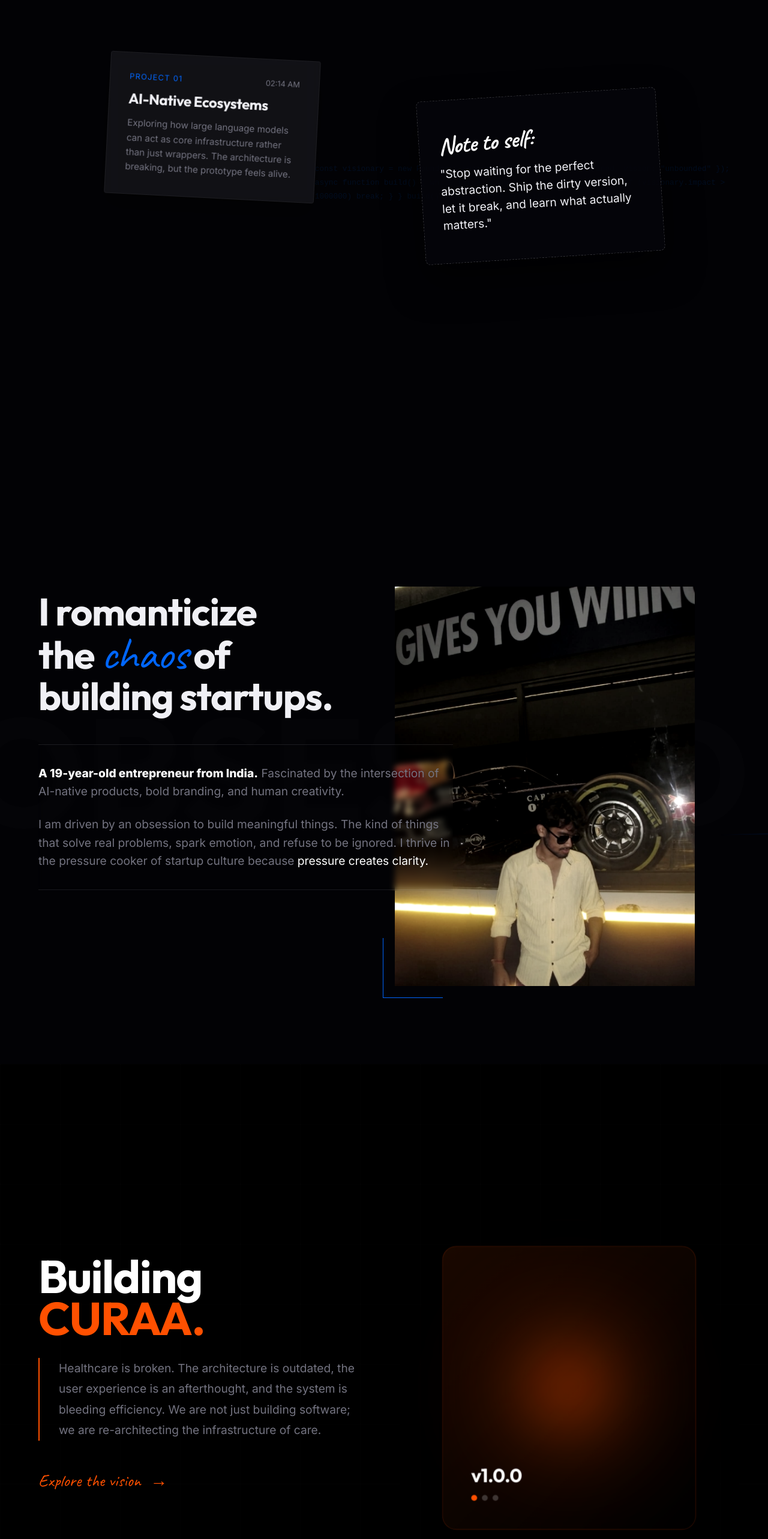
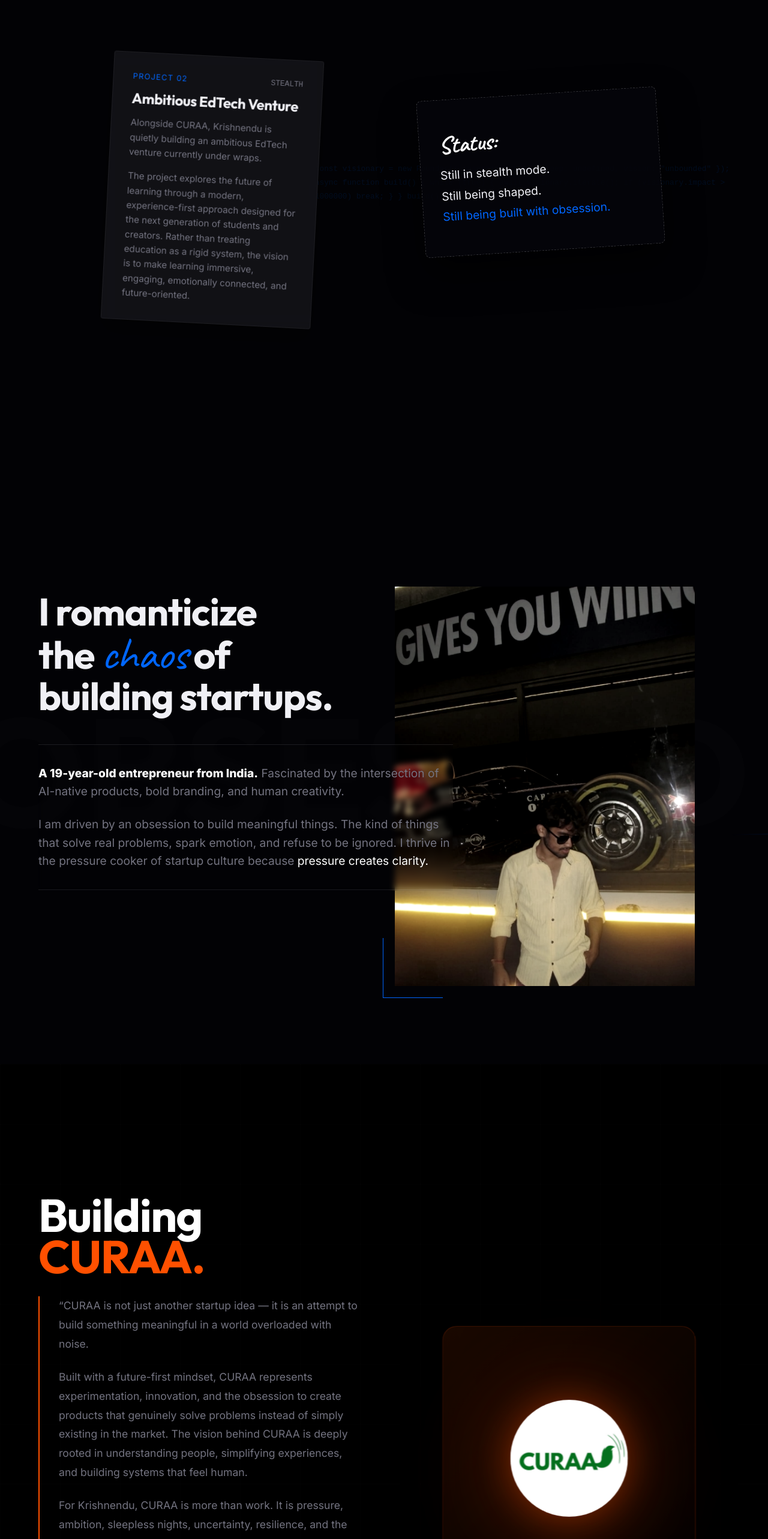
Before and after one commit to Krsh-hub/MeKrish, a React (Vite) app: page / in a window 1280 px wide. Shown: the part 1080-3646 px from the top of the page at 60% size. Built offline with nearby package versions, Linux system fonts and the light colour scheme.

Commit message:
Added curaa assets

```diff
--- a/src/components/CuraaVision.jsx
+++ b/src/components/CuraaVision.jsx
@@ -1,5 +1,6 @@
 import React, { useRef } from 'react';
 import { motion, useScroll, useTransform } from 'framer-motion';
+import curaaLogo from '../assets/curaa.jpeg';
 
 const CuraaVision = () => {
   const containerRef = useRef(null);
@@ -48,10 +49,26 @@
           <div style={{
             paddingLeft: '2rem',
             borderLeft: '2px solid var(--curaa-accent)',
-            marginBottom: '3rem'
+            marginBottom: '3rem',
+            display: 'flex',
+            flexDirection: 'column',
+            gap: '1.5rem'
           }}>
-            <p style={{ fontSize: '1.2rem', color: 'var(--text-muted)', lineHeight: '1.8' }}>
-              Healthcare is broken. The architecture is outdated, the user experience is an afterthought, and the system is bleeding efficiency. We are not just building software; we are re-architecting the infrastructure of care.
+            <p style={{ fontSize: '1.1rem', color: 'var(--text-muted)', lineHeight: '1.8' }}>
+              “CURAA is not just another startup idea — it is an attempt to build something meaningful in a world overloaded with noise.
+            </p>
+            <p style={{ fontSize: '1.1rem', color: 'var(--text-muted)', lineHeight: '1.8' }}>
+              Built with a future-first mindset, CURAA represents experimentation, innovation, and the obsession to create products that genuinely solve problems instead of simply existing in the market. The vision behind CURAA is deeply rooted in understanding people, simplifying experiences, and building systems that feel human.
+            </p>
+            <p style={{ fontSize: '1.1rem', color: 'var(--text-muted)', lineHeight: '1.8' }}>
+              For Krishnendu, CURAA is more than work. It is pressure, ambition, sleepless nights, uncertainty, resilience, and the excitement of building something from zero.
+            </p>
+            <p style={{ fontSize: '1.2rem', color: '#fff', lineHeight: '1.8', fontStyle: 'italic', fontWeight: '500' }}>
+              Every decision around CURAA is driven by one question:<br/>
+              ‘Can this create real impact?’
+            </p>
+            <p style={{ fontSize: '1.1rem', color: 'var(--text-muted)', lineHeight: '1.8' }}>
+              The journey is still unfolding.”
             </p>
           </div>
 
@@ -87,16 +104,36 @@
               scale: scaleImage,
               display: 'flex',
               flexDirection: 'column',
-              justifyContent: 'flex-end',
+              justifyContent: 'center',
+              alignItems: 'center',
               padding: '3rem',
-              boxShadow: '0 30px 60px rgba(0,0,0,0.8)'
+              boxShadow: '0 30px 60px rgba(0,0,0,0.8)',
+              overflow: 'hidden'
             }}
           >
-            <h3 style={{ color: '#fff', fontSize: '2rem', marginBottom: '1rem' }}>v1.0.0</h3>
-            <div style={{ display: 'flex', gap: '0.5rem' }}>
-              <div style={{ width: '10px', height: '10px', borderRadius: '50%', background: 'var(--curaa-accent)' }} />
-              <div style={{ width: '10px', height: '10px', borderRadius: '50%', background: 'rgba(255,255,255,0.2)' }} />
-              <div style={{ width: '10px', height: '10px', borderRadius: '50%', background: 'rgba(255,255,255,0.2)' }} />
+            <motion.img
+              src={curaaLogo}
+              alt="CURAA Logo"
+              initial={{ opacity: 0, scale: 0.8 }}
+              whileInView={{ opacity: 1, scale: 1 }}
+              transition={{ duration: 1 }}
+              style={{
+                width: '60%',
+                objectFit: 'contain',
+                filter: 'drop-shadow(0 0 30px rgba(255,80,0,0.3))',
+                borderRadius: '50%',
+                zIndex: 2,
+                marginBottom: '2rem'
+              }}
+            />
+
+            <div style={{ position: 'absolute', bottom: '2rem', left: '2rem' }}>
+              <h3 style={{ color: '#fff', fontSize: '1.5rem', marginBottom: '0.5rem', fontFamily: 'var(--font-handwritten)', transform: 'rotate(-5deg)' }}>Building</h3>
+              <div style={{ display: 'flex', gap: '0.5rem' }}>
+                <div style={{ width: '8px', height: '8px', borderRadius: '50%', background: 'var(--curaa-accent)' }} />
+                <div style={{ width: '8px', height: '8px', borderRadius: '50%', background: 'rgba(255,255,255,0.2)' }} />
+                <div style={{ width: '8px', height: '8px', borderRadius: '50%', background: 'rgba(255,255,255,0.2)' }} />
+              </div>
             </div>
           </motion.div>
 
--- a/src/components/CurrentBuild.jsx
+++ b/src/components/CurrentBuild.jsx
@@ -50,12 +50,15 @@
           }}
         >
           <div style={{ display: 'flex', justifyContent: 'space-between', marginBottom: '1rem' }}>
-            <span style={{ color: 'var(--accent-color)', fontSize: '0.8rem', letterSpacing: '0.1em' }}>PROJECT 01</span>
-            <span style={{ color: 'var(--text-muted)', fontSize: '0.8rem' }}>02:14 AM</span>
+            <span style={{ color: 'var(--accent-color)', fontSize: '0.8rem', letterSpacing: '0.1em' }}>PROJECT 02</span>
+            <span style={{ color: 'var(--text-muted)', fontSize: '0.8rem', fontFamily: 'monospace' }}>STEALTH</span>
           </div>
-          <h3 style={{ fontSize: '1.5rem', marginBottom: '1rem' }}>AI-Native Ecosystems</h3>
+          <h3 style={{ fontSize: '1.5rem', marginBottom: '1rem' }}>Ambitious EdTech Venture</h3>
           <p style={{ color: 'var(--text-muted)', lineHeight: '1.6', fontSize: '0.95rem' }}>
-            Exploring how large language models can act as core infrastructure rather than just wrappers. The architecture is breaking, but the prototype feels alive.
+            Alongside CURAA, Krishnendu is quietly building an ambitious EdTech venture currently under wraps.
+          </p>
+          <p style={{ color: 'var(--text-muted)', lineHeight: '1.6', fontSize: '0.95rem', marginTop: '1rem' }}>
+            The project explores the future of learning through a modern, experience-first approach designed for the next generation of students and creators. Rather than treating education as a rigid system, the vision is to make learning immersive, engaging, emotionally connected, and future-oriented.
           </p>
         </motion.div>
 
@@ -77,11 +80,13 @@
           }}
         >
           <h3 style={{ fontFamily: 'var(--font-handwritten)', fontSize: '2.5rem', color: '#fff', marginBottom: '1rem', transform: 'rotate(-2deg)' }}>
-            Note to self:
+            Status:
           </h3>
-          <p style={{ color: 'var(--text-main)', fontSize: '1.2rem', lineHeight: '1.5' }}>
-            "Stop waiting for the perfect abstraction. Ship the dirty version, let it break, and learn what actually matters."
-          </p>
+          <div style={{ color: 'var(--text-main)', fontSize: '1.2rem', lineHeight: '1.8' }}>
+            <p>Still in stealth mode.</p>
+            <p>Still being shaped.</p>
+            <p style={{ color: 'var(--accent-color)' }}>Still being built with obsession.</p>
+          </div>
         </motion.div>
 
         {/* Abstract code snippet in background */}
```
Also changed, not shown: src/assets/curaa.jpeg (added).
